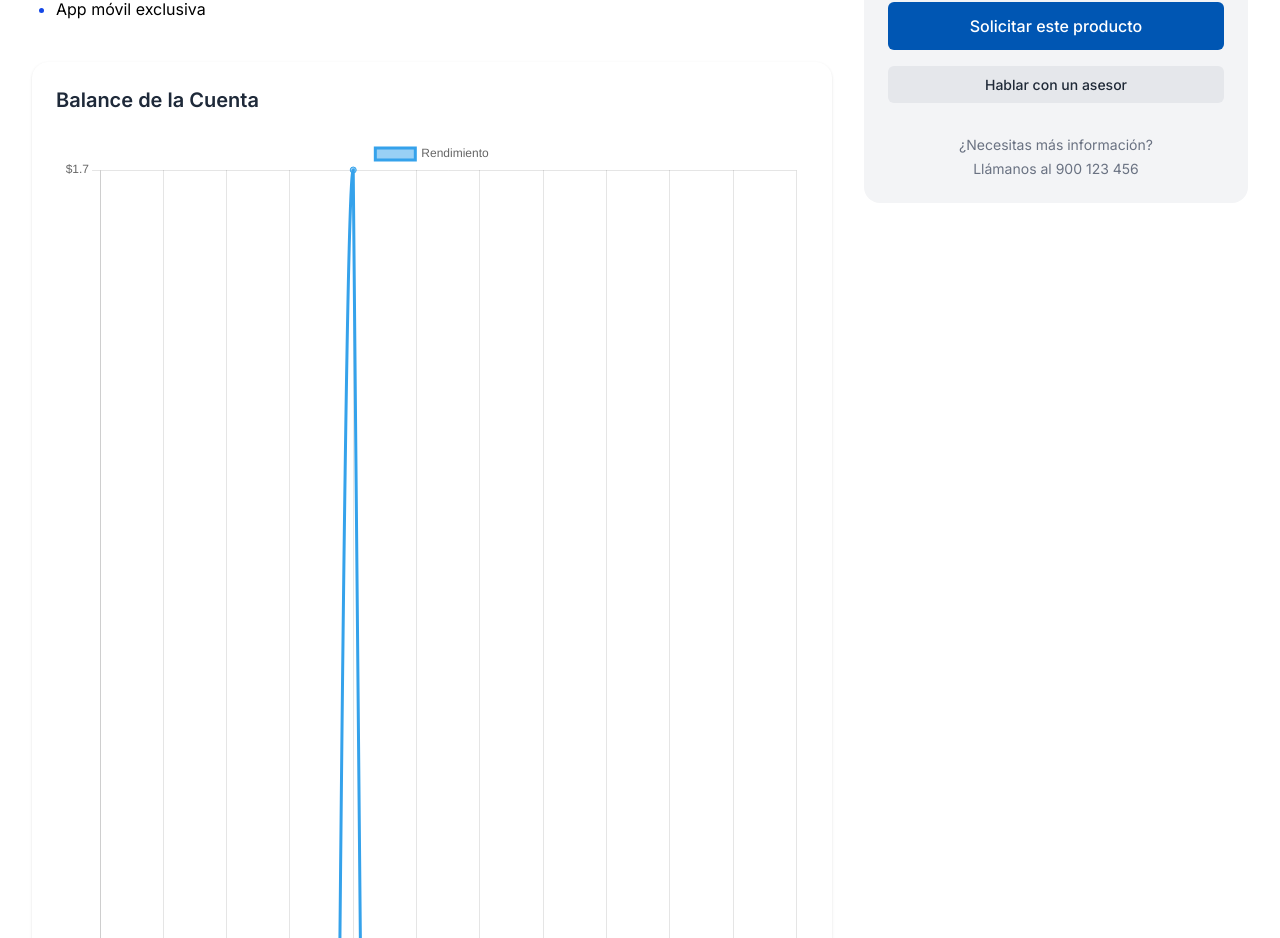
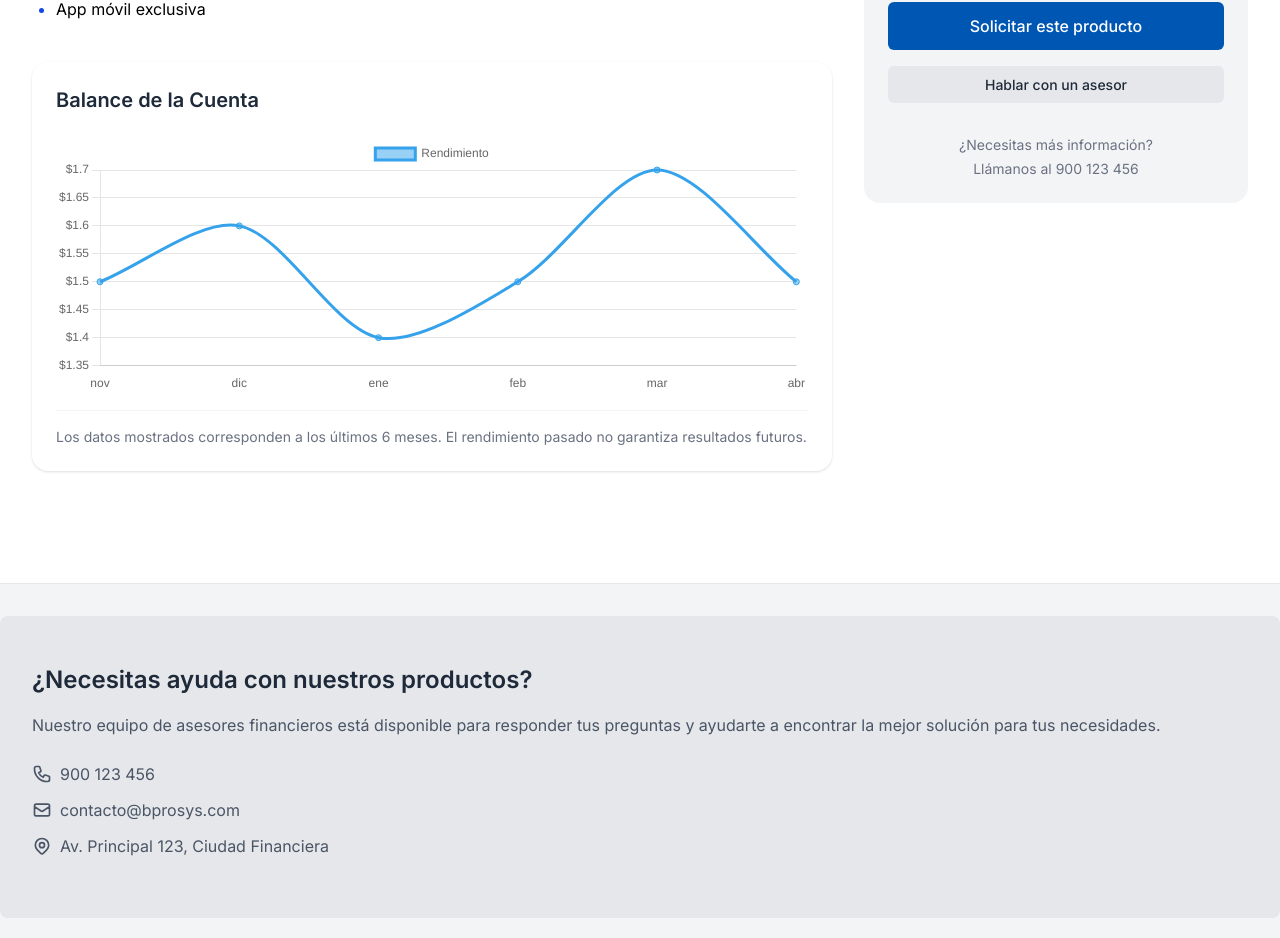
Before and after one commit to cfranco92/bprosys, a Next.js app: page /product/1 in a window 1280 px wide. Shown: the part 958-1896 px from the top of the page. Built offline with nearby package versions, Linux system fonts and the light colour scheme.

Commit message:
Improve services folder and imports

```diff
--- a/src/app/product/[id]/page.tsx
+++ b/src/app/product/[id]/page.tsx
@@ -1,6 +1,6 @@
 import { notFound } from "next/navigation";
 import { MainLayout, ProductDetail } from "@/common/components";
-import { getProductById, getProducts } from "@/services/api";
+import { getProductById, getProducts } from "@/services";
 
 export async function generateStaticParams() {
   const products = await getProducts();
--- a/src/common/components/ProductChart.tsx
+++ b/src/common/components/ProductChart.tsx
@@ -1,10 +1,10 @@
 "use client";
 
-import "chart.js/auto";
 import dynamic from "next/dynamic";
 import { useChartData } from "@/hooks/useChartData";
 import { ProductChartProps } from "@/types";
 
+// Importando Chart.js de manera dinámica para evitar problemas de SSR
 const Chart = dynamic(() => import("react-chartjs-2").then((mod) => mod.Line), {
   ssr: false,
   loading: () => (
@@ -16,6 +16,29 @@ const Chart = dynamic(() => import("react-chartjs-2").then((mod) => mod.Line), {
   ),
 });
 
+// Registrar los componentes necesarios de Chart.js solo una vez
+import {
+  Chart as ChartJS,
+  CategoryScale,
+  LinearScale,
+  PointElement,
+  LineElement,
+  Title,
+  Tooltip,
+  Legend,
+} from "chart.js";
+
+// Registrar solo los componentes necesarios
+ChartJS.register(
+  CategoryScale,
+  LinearScale,
+  PointElement,
+  LineElement,
+  Title,
+  Tooltip,
+  Legend,
+);
+
 export const ProductChart = ({ category, performance }: ProductChartProps) => {
   const { chartData, chartOptions, chartTitle } = useChartData({
     category,
@@ -25,7 +48,9 @@ export const ProductChart = ({ category, performance }: ProductChartProps) => {
   return (
     <div className="mt-8 bg-white rounded-2xl p-6 shadow-sm">
       <h3 className="text-xl font-semibold text-gray-800 mb-6">{chartTitle}</h3>
-      <Chart data={chartData} options={chartOptions} />
+      <div className="h-64">
+        <Chart data={chartData} options={chartOptions} />
+      </div>
 
       <div className="mt-4 pt-4 border-t border-gray-100 text-sm text-gray-500">
         <p>
--- a/src/common/components/ProductDetail.tsx
+++ b/src/common/components/ProductDetail.tsx
@@ -1,6 +1,5 @@
 "use client";
 
-import "chart.js/auto";
 import Link from "next/link";
 
 import { ProductDetailProps } from "@/types";
--- a/src/context/ProductContext.tsx
+++ b/src/context/ProductContext.tsx
@@ -8,7 +8,7 @@ import {
   ReactNode,
 } from "react";
 import { FinancialProduct, ProductCategory, ProductContextType } from "@/types";
-import { getProducts } from "@/services/api";
+import { getProducts } from "@/services";
 
 const ProductContext = createContext<ProductContextType | undefined>(undefined);
 
--- a/src/data/mock-products.ts
+++ b/src/data/mock-products.ts
@@ -1,4 +1,4 @@
-import { FinancialProduct } from "../models";
+import { FinancialProduct } from "../types";
 
 export const mockProducts: FinancialProduct[] = [
   {
--- a/src/hooks/useChartData.ts
+++ b/src/hooks/useChartData.ts
@@ -4,19 +4,19 @@ export function useChartData({
   category,
   performance = [],
 }: UseChartDataProps): UseChartDataResult {
-
-  const labels = Array.from({ length: 12 }, (_, i) => {
+  // Limitar a los últimos 6 meses para las etiquetas
+  const labels = Array.from({ length: 6 }, (_, i) => {
     const date = new Date();
-    date.setMonth(date.getMonth() - (11 - i));
+    date.setMonth(date.getMonth() - (5 - i));
     return date.toLocaleDateString("es-ES", { month: "short" });
   });
 
-
+  // Usar los datos de rendimiento proporcionados o generar datos aleatorios
+  // Asegurarnos de limitar a 6 elementos para mantener consistencia con las etiquetas
   const data =
     performance.length > 0
-      ? performance
-      : Array.from({ length: 12 }, () => Math.floor(Math.random() * 100));
-
+      ? performance.slice(0, 6)
+      : Array.from({ length: 6 }, () => Math.floor(Math.random() * 100));
 
   const getChartTitle = (category: string): string => {
     switch (category.toLowerCase()) {
@@ -36,7 +36,6 @@ export function useChartData({
         return `Rendimiento del ${category}`;
     }
   };
-
 
   const borderColor = "rgb(53, 162, 235)";
   const backgroundColor = "rgba(53, 162, 235, 0.5)";
@@ -74,6 +73,11 @@ export function useChartData({
             callback: (value) => `$${value}`,
           },
         },
+        x: {
+          grid: {
+            display: false,
+          },
+        },
       },
     },
     chartTitle: getChartTitle(category),
--- /dev/null
+++ b/src/services/index.ts
@@ -0,0 +1 @@
+export * from "./products";
--- a/src/types/charts.ts
+++ b/src/types/charts.ts
@@ -1,4 +1,3 @@
-
 export type ChartDataPoint = number;
 
 export type ChartLegendPosition =
@@ -48,6 +47,11 @@ export interface UseChartDataResult {
           callback: (value: number | string) => string;
         };
       };
+      x?: {
+        grid?: {
+          display?: boolean;
+        };
+      };
     };
   };
   chartTitle: string;
```
Also changed, not shown: src/services/products.ts (renamed from src/services/api.ts), 1 other file (tests, documents, lock files or other folders).
